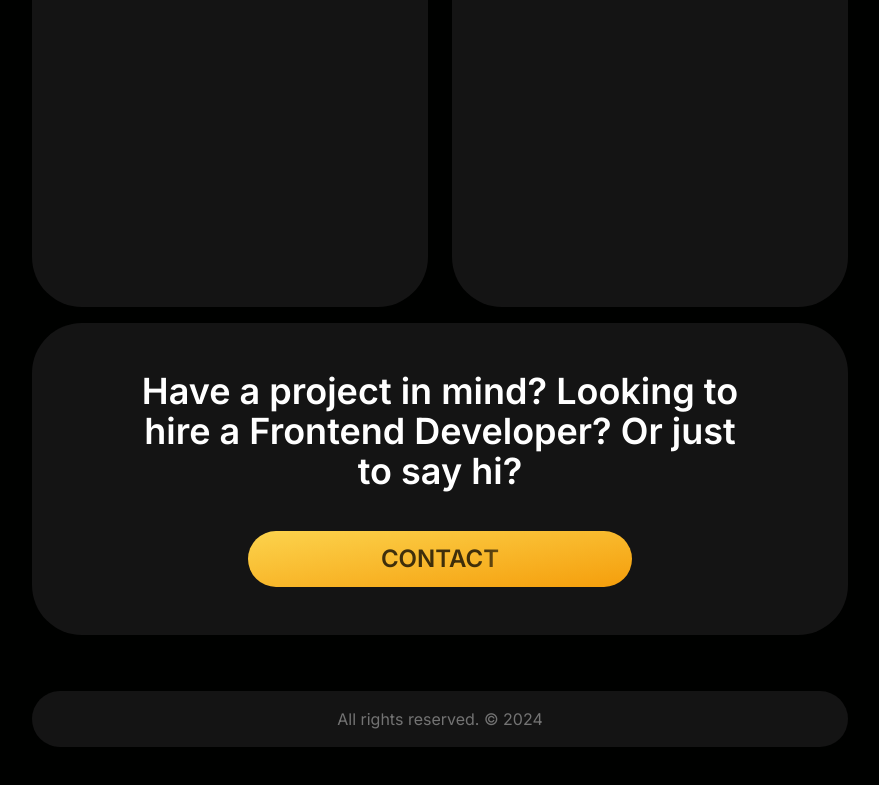
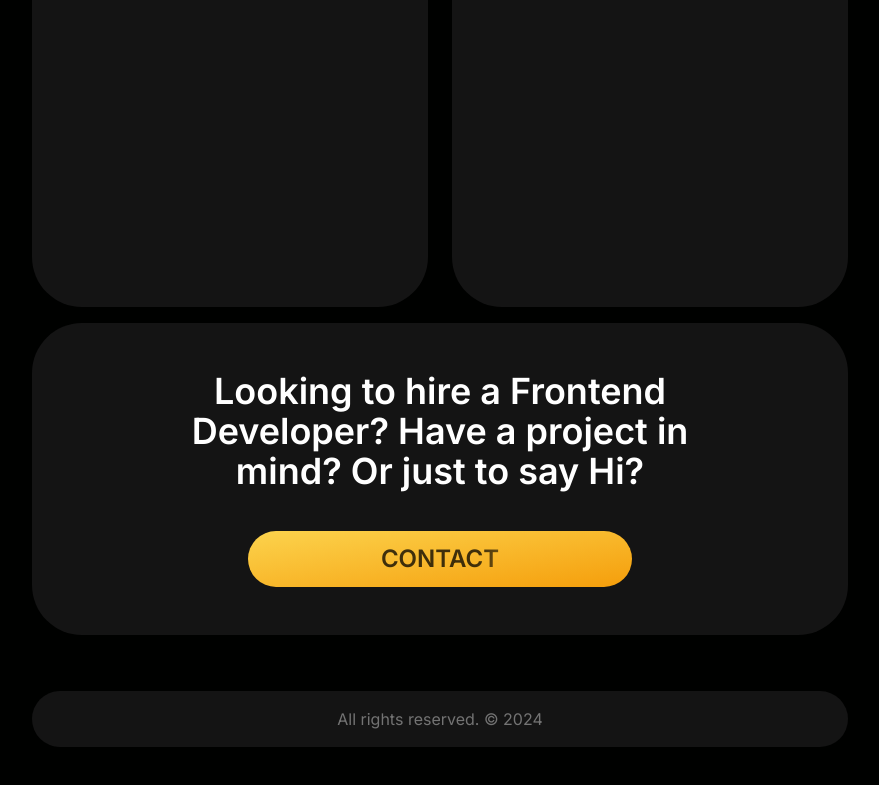
Before and after one commit to msiksnis/portfolio25-legendary-fiesta, a Next.js app: page / in a window 1280 px wide. Shown: the part 1373-2158 px from the top of the page, without its empty margins (200-1079 px from the left). Built offline with nearby package versions, Linux system fonts and the light colour scheme; what tailwindcss-motion would draw is missing.

Commit message:
small scroll adjustions

```diff
--- a/src/app/page.tsx
+++ b/src/app/page.tsx
@@ -123,8 +123,8 @@ export default function page() {
           <MagicCard className="rounded-4xl items-center justify-center px-16">
             <div className="mx-auto flex flex-col justify-center space-y-10 py-12">
               <div className="w-[600px] text-pretty text-center text-4xl font-semibold text-white">
-                Have a project in mind? Looking to hire a Frontend Developer? Or
-                just to say hi?
+                Looking to hire a Frontend Developer? Have a project in mind? Or
+                just to say Hi?
               </div>
               <ShinyButton className="mx-auto h-14 w-full max-w-96 rounded-full bg-gradient-to-br from-amber-300 to-amber-500 text-2xl font-semibold leading-6 text-primary">
                 Contact
--- a/src/components/Navbar.tsx
+++ b/src/components/Navbar.tsx
@@ -4,6 +4,7 @@ import { useEffect, useRef, useState } from "react";
 import { useRouter, usePathname } from "next/navigation";
 import { MagicCard } from "./ui/magic-card";
 import { customScrollTo } from "@/lib/utils";
+import { div } from "framer-motion/client";
 
 const TABS = [
   { name: "Home", target: "home" },
@@ -72,7 +73,7 @@ export default function Navbar() {
     const section = document.getElementById(target);
     if (section) {
       // Scroll to the section with a 20px offset from the top.
-      const top = section.getBoundingClientRect().top + window.scrollY - 80;
+      const top = section.getBoundingClientRect().top + window.scrollY - 20;
       setIsScrolling(true);
       customScrollTo(top, () => {
         setIsScrolling(false);
```
